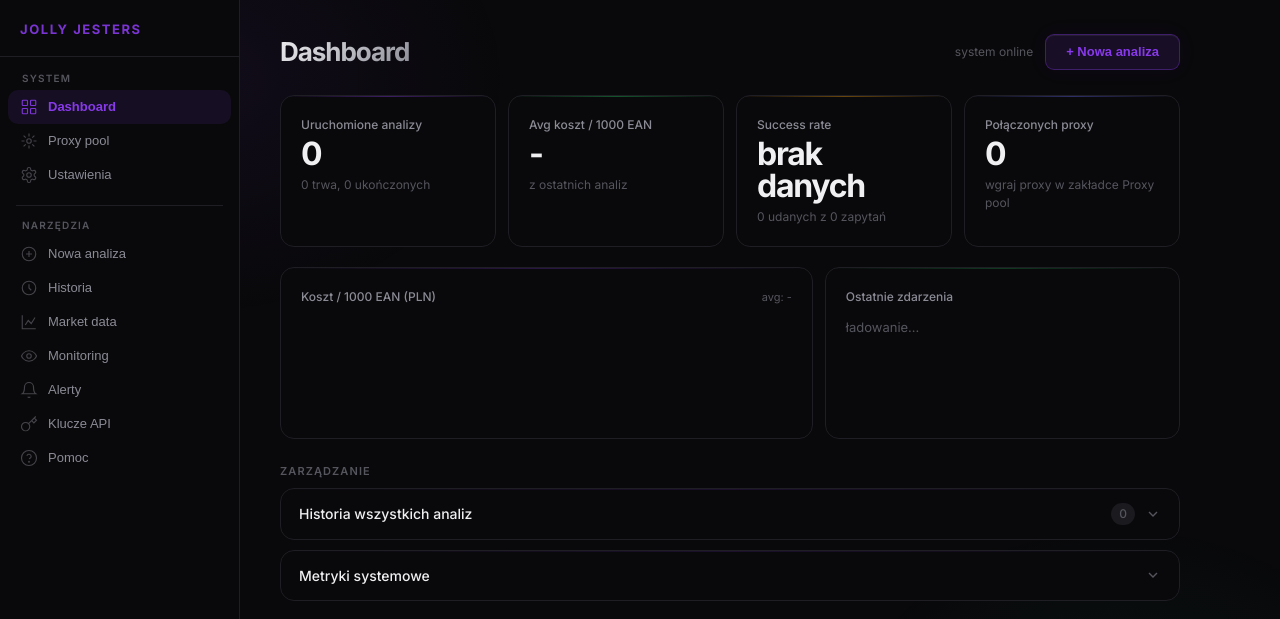
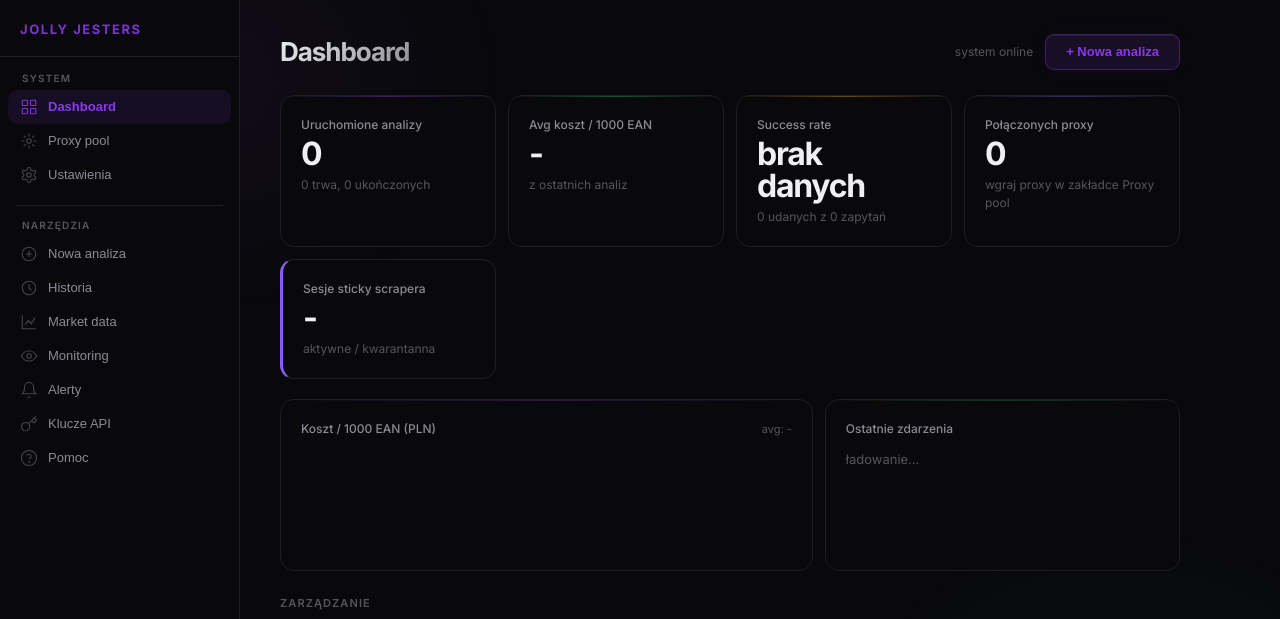
Before and after one commit to natiixnt/jolly-jesters-mvp, a Python web app: template backend/app/templates/index.html in a window 1280 px wide. Shown: the top 619 px of the page. Run offline with Jinja, Linux system fonts and the light colour scheme; the template is opened without the code that fills it, so the values that code supplies are empty.

Commit message:
feat(ui): widget sesji sticky scrapera w dashboardzie
Pokazuje aktualne 30 sesji Evomi z /api/v1/status: aktywne/kwarantanna +
listy aktywnych providerow. Pomaranczowy alert gdy >5 sesji w kwarantannie.

```diff
--- a/backend/app/templates/index.html
+++ b/backend/app/templates/index.html
@@ -382,6 +382,11 @@
           <div class="stat-val" id="ds-proxy">0</div>
           <div class="stat-sub" id="ds-proxy-health">wgraj proxy w zakładce Proxy pool</div>
         </div>
+        <div class="stat" style="border-left:3px solid #8b5cf6;">
+          <div class="stat-label">Sesje sticky scrapera</div>
+          <div class="stat-val" id="ds-sticky-sessions">-</div>
+          <div class="stat-sub" id="ds-sticky-detail">aktywne / kwarantanna</div>
+        </div>
       </div>
 
       <!-- two-col: chart left, activity right -->
@@ -1069,6 +1074,28 @@
         if(totalRuns>0||localStorage.getItem('jj_onboarding_dismissed'))hide($('onboarding'));
         else show($('onboarding'));
       }catch(e){if(!localStorage.getItem('jj_onboarding_dismissed'))show($('onboarding'));}
+
+      // sticky sessions ze scrapera (Evomi residential)
+      try{
+        const s=await apiGet('/api/v1/status');
+        const px=s?.scraper?.details?.proxies;
+        if(px&&typeof px.count==='number'){
+          const active=px.activeCount??px.count;
+          const q=px.quarantinedCount||0;
+          setText($('ds-sticky-sessions'),`${active}/${px.count}`);
+          let detail=`${active} aktywnych`;
+          if(q>0)detail+=`, ${q} kwarantanna`;
+          if(px.providers?.length){
+            const enabled=px.providers.filter(p=>p.enabled).map(p=>p.name).join(',');
+            if(enabled)detail+=` | ${enabled}`;
+          }
+          setText($('ds-sticky-detail'),detail);
+          $('ds-sticky-detail').style.color=q>5?'rgb(var(--amber))':'';
+        }else{
+          setText($('ds-sticky-sessions'),'-');
+          setText($('ds-sticky-detail'),'scraper niedostępny');
+        }
+      }catch(e){setText($('ds-sticky-sessions'),'-');}
 
       // proxy count + health
       try{
```
